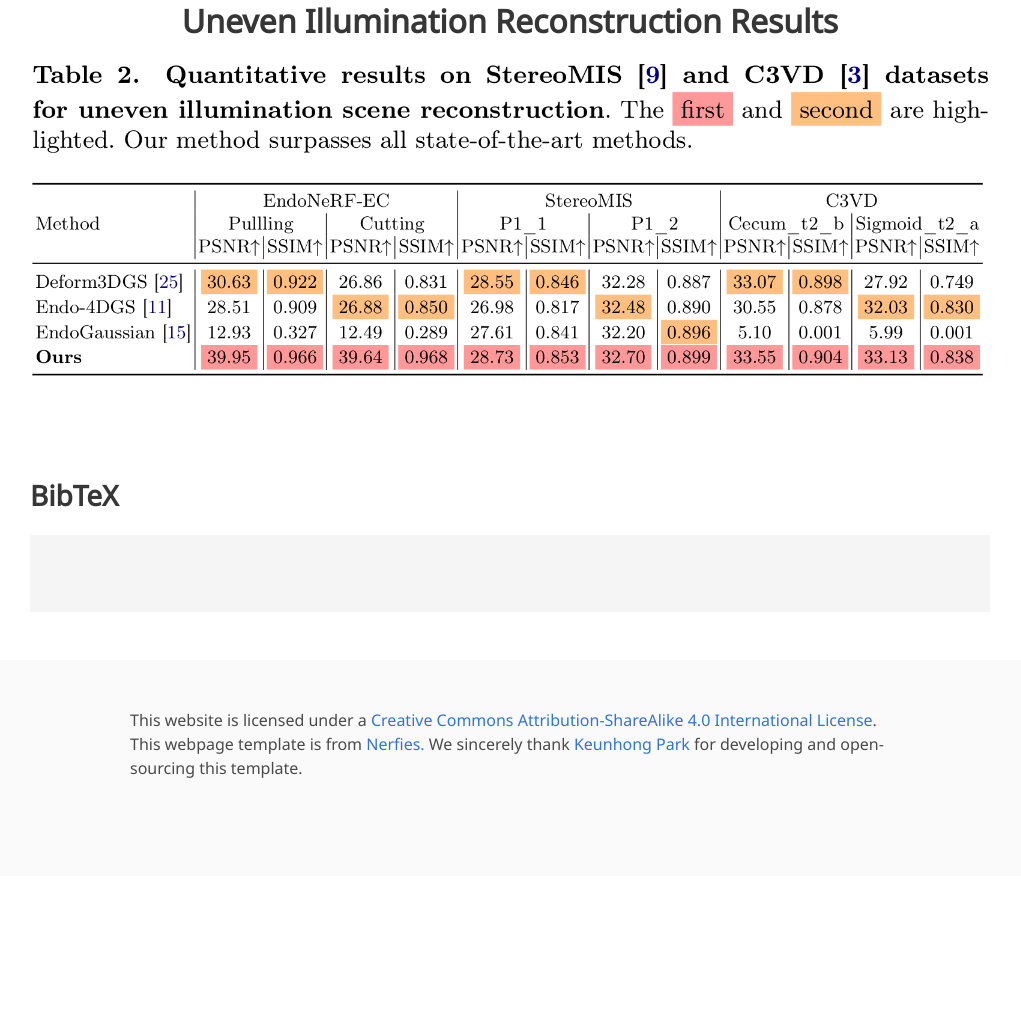
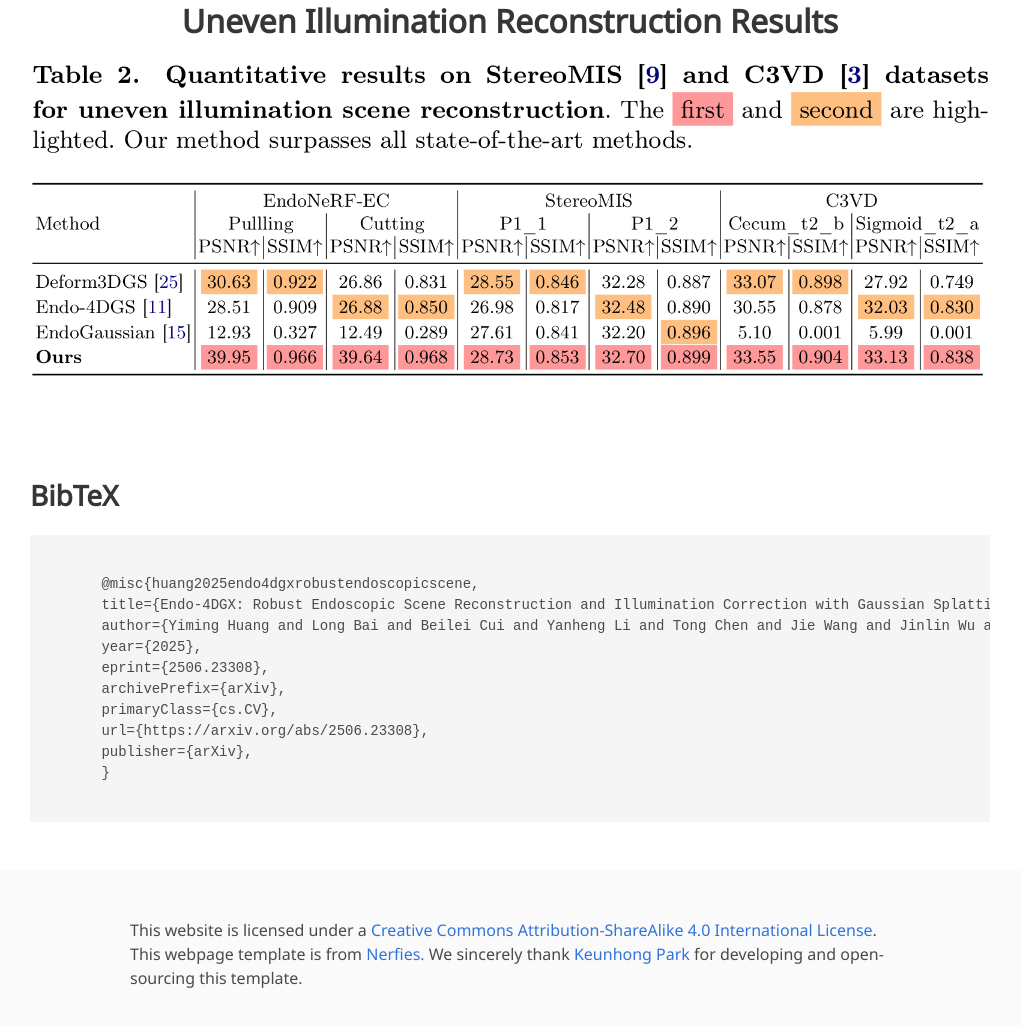
Before and after one commit to lastbasket/MICCAI-2025-Endo-4DGX, a plain HTML site: page index.html in a window 1280 px wide. Shown: the part 5156-6182 px from the top of the page, without its empty margins (130-1151 px from the left). Before the commit the page ends 6032 px from the top, so only its background shows below. Drawn offline with nearby package versions, Linux system fonts and the light colour scheme; some icons are missing; a web font is replaced by a local one.

Commit message:
update arxiv

```diff
--- a/index.html
+++ b/index.html
@@ -116,7 +116,7 @@
             <div class="publication-links">
               <!-- PDF Link. -->
               <span class="link-block">
-                <a href=""
+                <a href="https://arxiv.org/pdf/2506.23308"
                    class="external-link button is-normal is-rounded is-dark">
                   <span class="icon">
                       <i class="fas fa-file-pdf"></i>
@@ -125,7 +125,7 @@
                 </a>
               </span>
               <span class="link-block">
-                <a href=""
+                <a href="https://arxiv.org/abs/2506.23308"
                    class="external-link button is-normal is-rounded is-dark">
                   <span class="icon">
                       <i class="ai ai-arxiv"></i>
@@ -311,29 +311,20 @@
   <div class="container is-max-desktop content">
     <h2 class="title">BibTeX</h2>
     <pre><code>
+      @misc{huang2025endo4dgxrobustendoscopicscene,
+      title={Endo-4DGX: Robust Endoscopic Scene Reconstruction and Illumination Correction with Gaussian Splatting},
+      author={Yiming Huang and Long Bai and Beilei Cui and Yanheng Li and Tong Chen and Jie Wang and Jinlin Wu and Zhen Lei and Hongbin Liu and Hongliang Ren},
+      year={2025},
+      eprint={2506.23308},
+      archivePrefix={arXiv},
+      primaryClass={cs.CV},
+      url={https://arxiv.org/abs/2506.23308},
+      publisher={arXiv},
+      }
     </code></pre>
   </div>
 </section>
 
-
-<!-- <section class="section">
-  <div class="container is-max-desktop">
-    <div class="columns is-centered">
-      <div class="column is-full-width">
-        <h2 class="title is-3">Acknowledgement</h2>
-
-        <div class="content has-text-justified">
-          <p>
-            We sincerely thank <a
-            href="https://youmi-zym.github.io/projects/CompletionFormer/"> CompletionfFormer</a>
-            for their opensource code. We also thanks <a href="https://arxiv.org/abs/2303.14840">
-              HAMMER </a>  for the opensource dataset.
-          </p>
-        </div>
-      </div>
-    </div>
-  </div>
-</section>     -->
 
 <footer class="footer">
   <div class="container">
```
